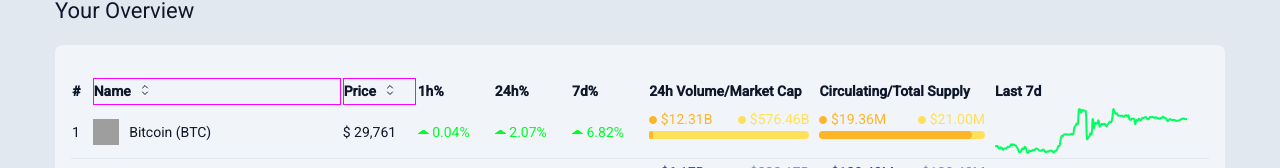
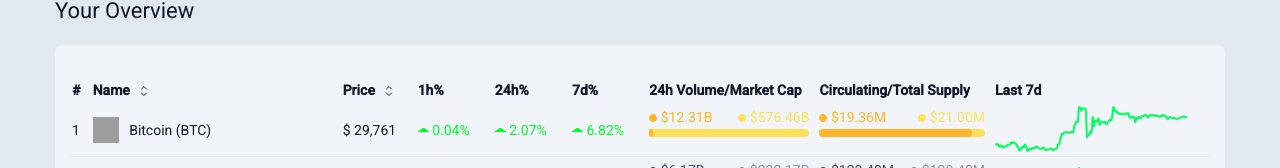
Before and after one commit to grefelnable/crypto-app, a React (Vite) app: page / in a window 1280 px wide. Shown: the part 369-537 px from the top of the page. Built offline with nearby package versions, Linux system fonts and the light colour scheme; no server answers; grey boxes are pictures that could not be loaded.

Commit message:
Refactor css to center svg icon on sort buttons

```diff
--- a/src/components/Table.jsx
+++ b/src/components/Table.jsx
@@ -25,12 +25,7 @@
 
   // url
   const url = `https://api.coingecko.com/api/v3/coins/markets?vs_currency=${currency.name}&order=market_cap_desc&per_page=50&page=1&sparkline=true&price_change_percentage=1h%2C24h%2C7d`;
-  // Sort Name alphabetically
-  const handleSortName = () => {
-    const sortByName = coinItems.sort((a, b) => (a.name > b.name ? 1 : -1));
-    setCoinItems(sortByName);
-    console.log(coinItems);
-  };
+
   // for production only; delete after
   useEffect(() => {
     setIsLoaded(true);
@@ -236,7 +231,6 @@
 const Flex = styled.div`
   display: flex;
   align-items: center;
-  border: 1px solid magenta;
 `;
 
 const SortNameBtn = styled.button`
@@ -244,20 +238,14 @@
   width: 28px;
   background: transparent;
   border: none;
+  display: grid;
+  place-items: center;
   svg {
     color: ${({ theme }) => theme.text};
   }
 `;
 
-const SortPriceBtn = styled.button`
-  cursor: pointer;
-  width: 28px;
-  background: transparent;
-  border: none;
-  svg {
-    color: ${({ theme }) => theme.text};
-  }
-`;
+const SortPriceBtn = styled(SortNameBtn)``;
 
 const CoinName = styled.td`
   width: 250px;
```
